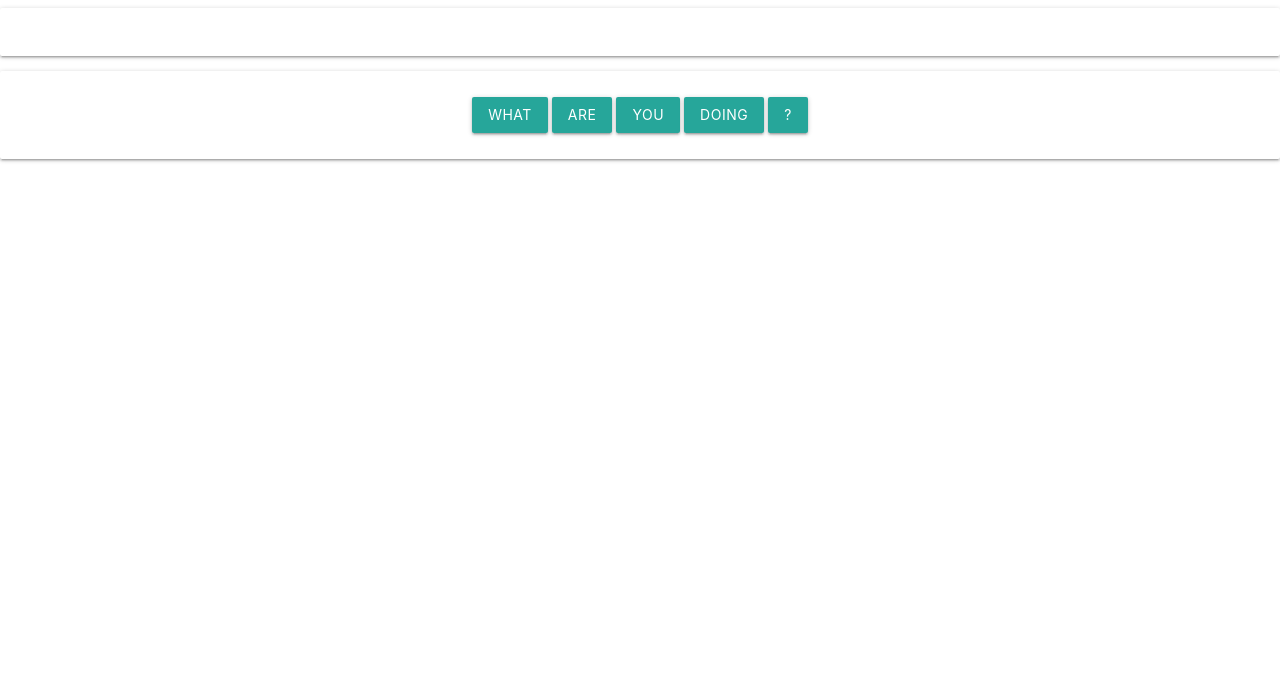
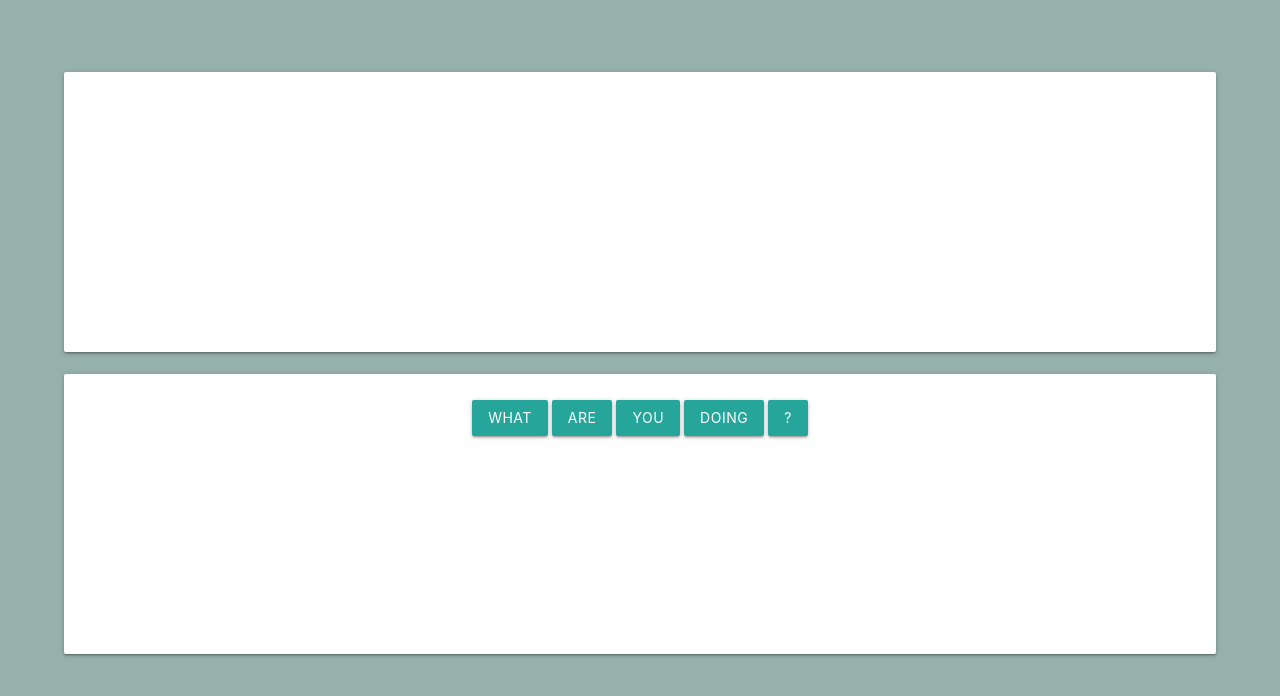
Before and after one commit to nkdab/sentences-game, a React (Create React App) app: page / in a window 1280 px wide. Shown: the top 696 px of the page. Built offline with nearby package versions, Linux system fonts and the light colour scheme.

Commit message:
fix: style improvement

```diff
--- a/src/components/GameBoard/GameBoard.jsx
+++ b/src/components/GameBoard/GameBoard.jsx
@@ -2,6 +2,7 @@ import React from "react";
 import PlayArea from "../PlayArea/PlayArea";
 import { useSelector, useDispatch } from "react-redux";
 import { moveToQuestion, moveToAnswer } from "../../actions/gameActions";
+import "./GameBoard.scss";
 
 const GameBoard = () => {
   const answerData = useSelector(state => state.answerData);
@@ -17,7 +18,7 @@ const GameBoard = () => {
     dispatch(moveToAnswer(id));
   };
   return (
-    <div>
+    <div className="game-board">
       <PlayArea items={answerData} onItemClick={handleAnswerItemClick} />
       <PlayArea items={questionData} onItemClick={handleQuestionItemClick} />
     </div>
--- a/src/components/GameBoard/GameBoard.scss
+++ b/src/components/GameBoard/GameBoard.scss
@@ -0,0 +1,5 @@
+.game-board {
+  margin: 5%;
+  display: flex;
+  flex-direction: column;
+}
--- a/src/components/PlayArea/PlayArea.jsx
+++ b/src/components/PlayArea/PlayArea.jsx
@@ -1,5 +1,6 @@
 import React from "react";
 import PlayItem from "../PlayItem";
+import "./PlayArea.scss";
 
 const PlayArea = ({ items, onItemClick }) => {
   const dataItems = items.map(item => (
@@ -11,7 +12,7 @@ const PlayArea = ({ items, onItemClick }) => {
     />
   ));
   return (
-    <div className="card">
+    <div className="card play-area">
       <div className="card-content">{dataItems}</div>
     </div>
   );
--- a/src/components/PlayArea/PlayArea.scss
+++ b/src/components/PlayArea/PlayArea.scss
@@ -0,0 +1,3 @@
+.play-area {
+  min-height: 35vh;
+}
--- a/src/index.scss
+++ b/src/index.scss
@@ -1,6 +1,14 @@
 @import "../node_modules/materialize-css/sass/materialize.scss";
 
+/*
+* Colors:
+* #26A69A btn
+* #334B48 dark
+* #96B1AC light
+*/
+
 body {
+  background: #96b1ac;
   margin: 0;
   font-family: -apple-system, BlinkMacSystemFont, "Segoe UI", "Roboto", "Oxygen",
     "Ubuntu", "Cantarell", "Fira Sans", "Droid Sans", "Helvetica Neue",
```
